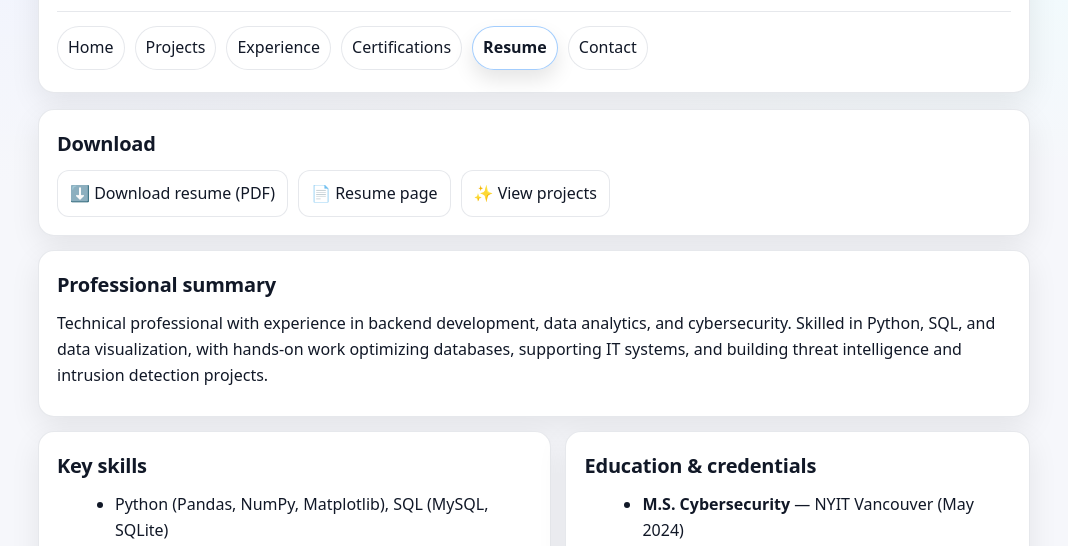
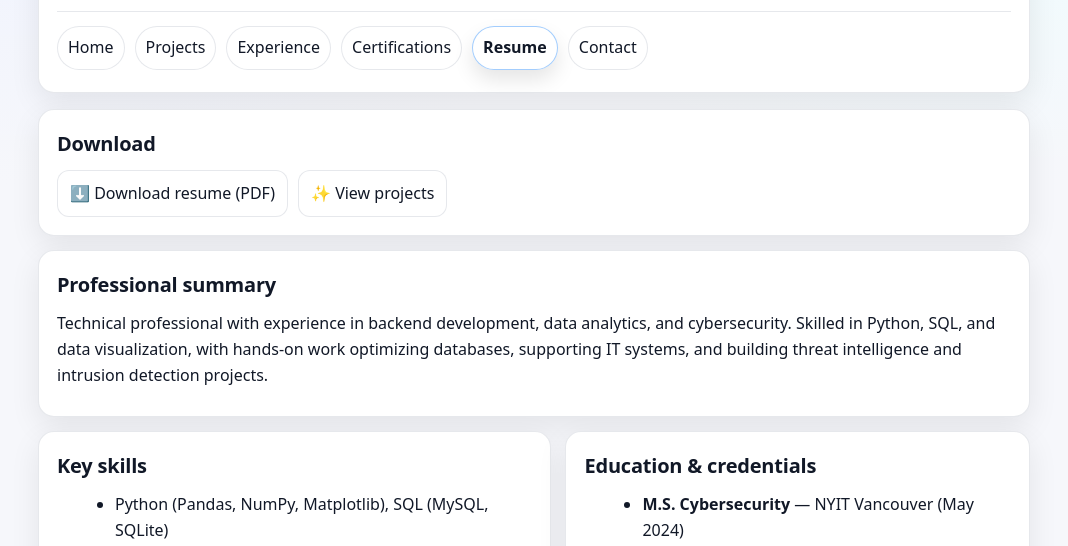
Before and after one commit to FatemehKaram/FatemehKaram.github.io, a plain HTML site: page resume.html in a window 1280 px wide. Shown: the part 175-721 px from the top of the page, without its empty margins (106-1174 px from the left). Drawn offline with Linux system fonts and the light colour scheme.

Commit message:
Update resume.html removed resume page link

```diff
--- a/resume.html
+++ b/resume.html
@@ -266,7 +266,6 @@
         <h2>Download</h2>
         <div class="btnrow" style="justify-content:flex-start;">
           <a class="btn" href="resume.pdf" target="_blank" rel="noopener">⬇️ Download resume (PDF)</a>
-          <a class="btn" href="resume.html">📄 Resume page</a>
           <a class="btn" href="projects.html">✨ View projects</a>
         </div>
       </section>
```
